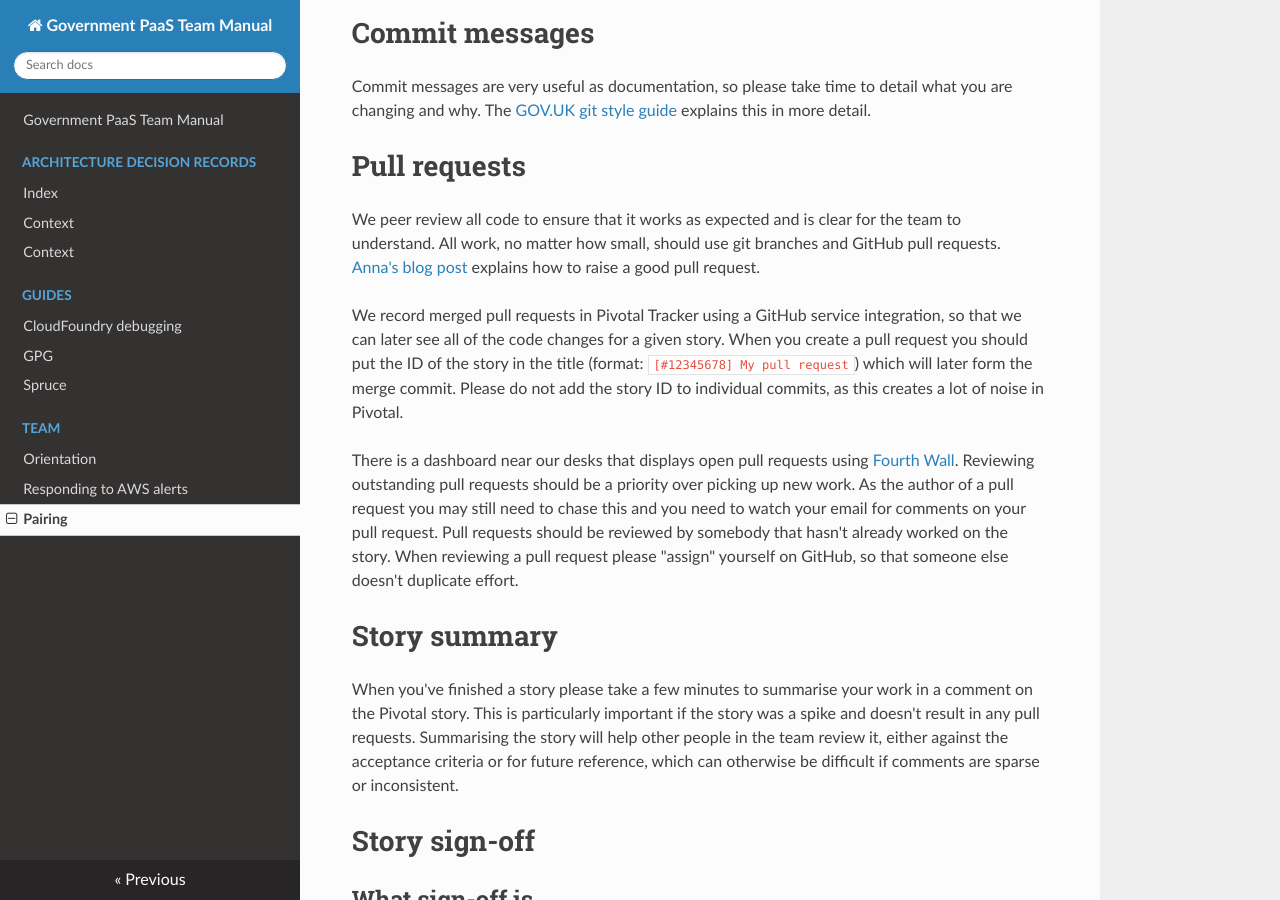
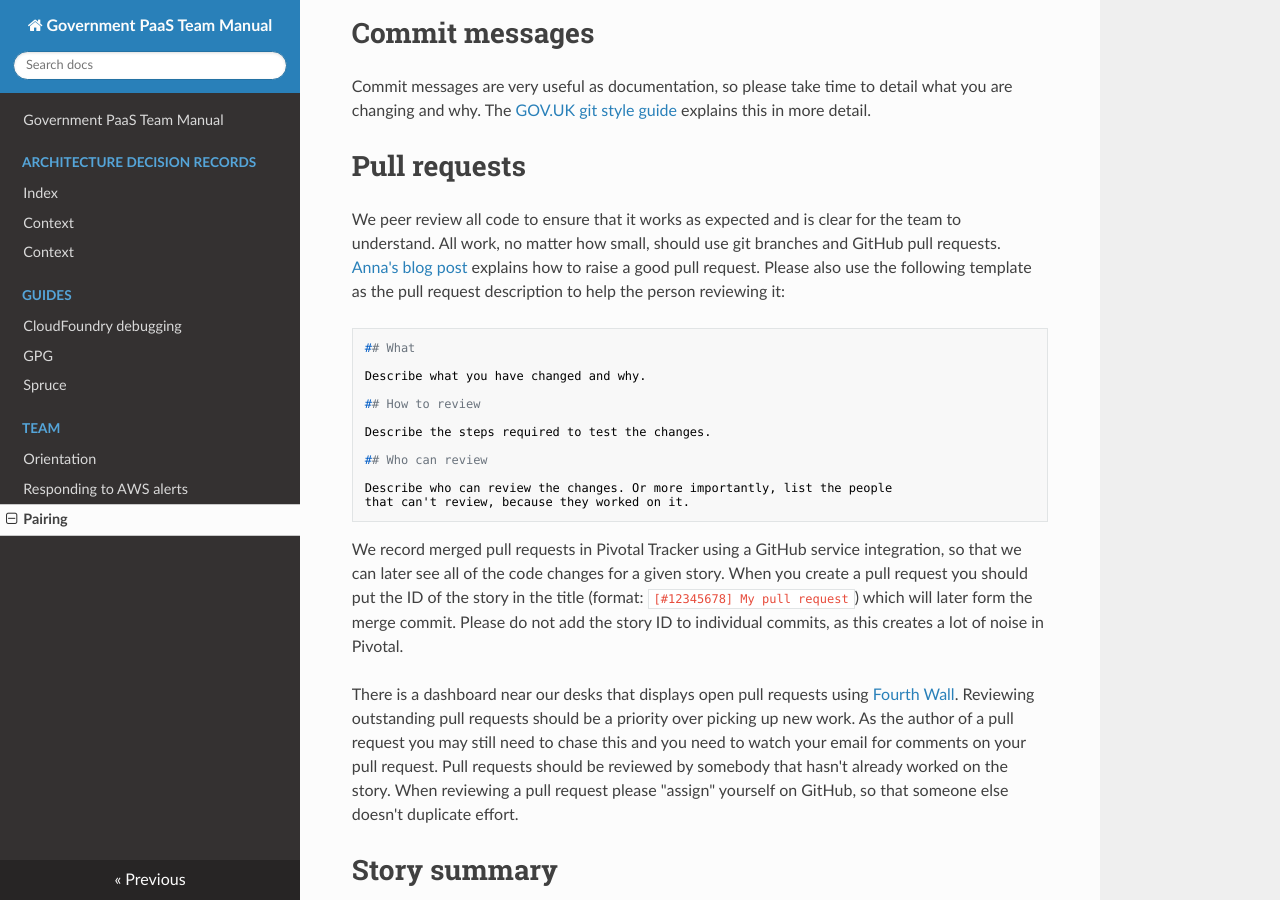
Before and after one commit to alphagov/paas-team-manual, an MkDocs documentation site: the page built from docs/team/working_practices.md, in a window 1280 px wide and 900 px high, scrolled down 471 px. Built offline with MkDocs 1.6.1, drawn with Linux system fonts in a browser that asks for light colours; nearby versions of some CDN libraries.

Commit message:
Document the template we use for pull requests
Which helps other members of our team review pull requests. This was an
action from the retrospective on 2016-01-12.

````diff
--- a/docs/team/working_practices.md
+++ b/docs/team/working_practices.md
@@ -30,7 +30,23 @@ explains this in more detail.
 We peer review all code to ensure that it works as expected and is clear for
 the team to understand. All work, no matter how small, should use git
 branches and GitHub pull requests. [Anna's blog post][] explains how to
-raise a good pull request.
+raise a good pull request. Please also use the following template as the
+pull request description to help the person reviewing it:
+
+```
+## What
+
+Describe what you have changed and why.
+
+## How to review
+
+Describe the steps required to test the changes.
+
+## Who can review
+
+Describe who can review the changes. Or more importantly, list the people
+that can't review, because they worked on it.
+```
 
 [Anna's blog post]: http://www.annashipman.co.uk/jfdi/good-pull-requests.html
 
````
